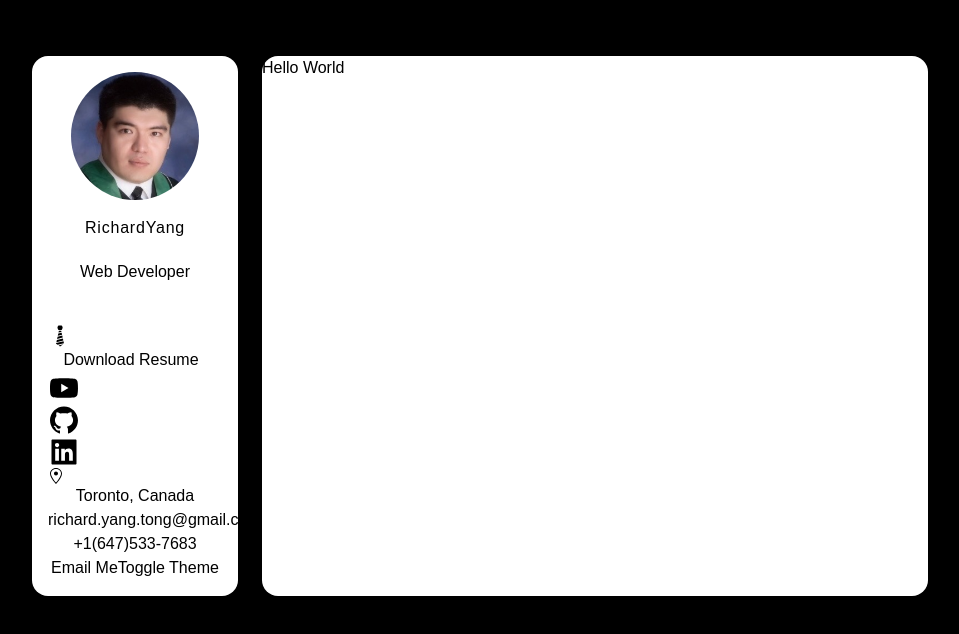
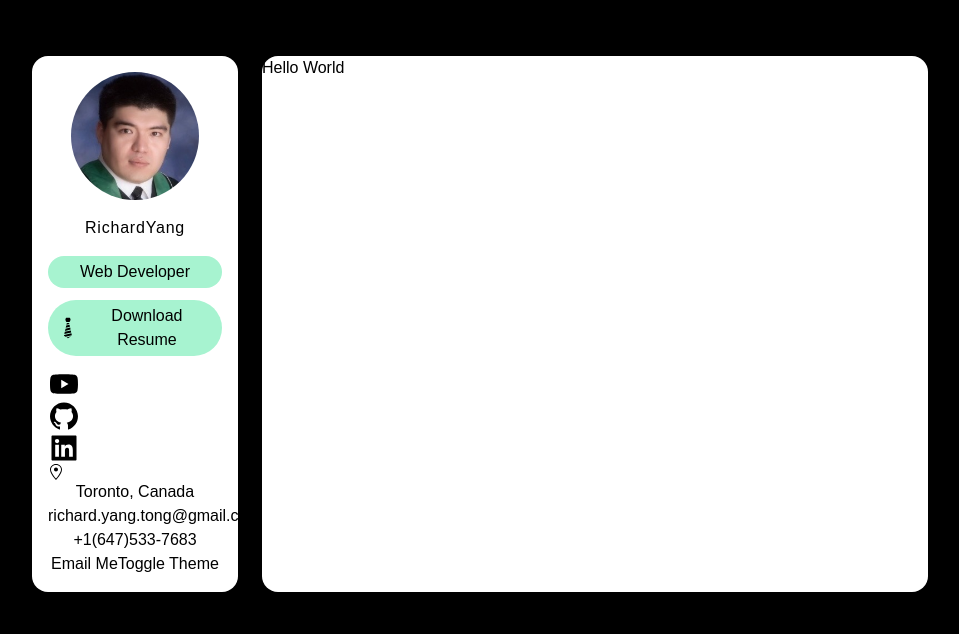
Before and after one commit to Dragontalker/nextjs-tailwindcss-portfolio, a Next.js app: page / in a window 1280 px wide. Shown: the top 634 px of the page, without its empty margins (160-1119 px from the left). Built offline with nearby package versions, Linux system fonts and the light colour scheme.

Commit message:
Added styles for name and title.

```diff
--- a/components/Sidebar.tsx
+++ b/components/Sidebar.tsx
@@ -13,11 +13,11 @@ const Sidebar = () => {
             <h3 className='my-4 tex-3x1 font-medium tracking-wider'>
                 <span>Richard</span>Yang
             </h3>
-            <p className='px-2 py-1 my-3 bg-grey-200 rounded-full'>
+            <p className='px-2 py-1 my-3 bg-green-200 rounded-full'>
                 Web Developer
             </p>
             <a
-                className='px-2 py-1 my-3 bg-grey-200 rounded-full'
+                className='px-2 py-1 my-3 bg-green-200 rounded-full flex items-center justify-center'
                 href=''
                 download='name'>
                 <GiTie className='w-6 h-6'/>Download Resume
```
